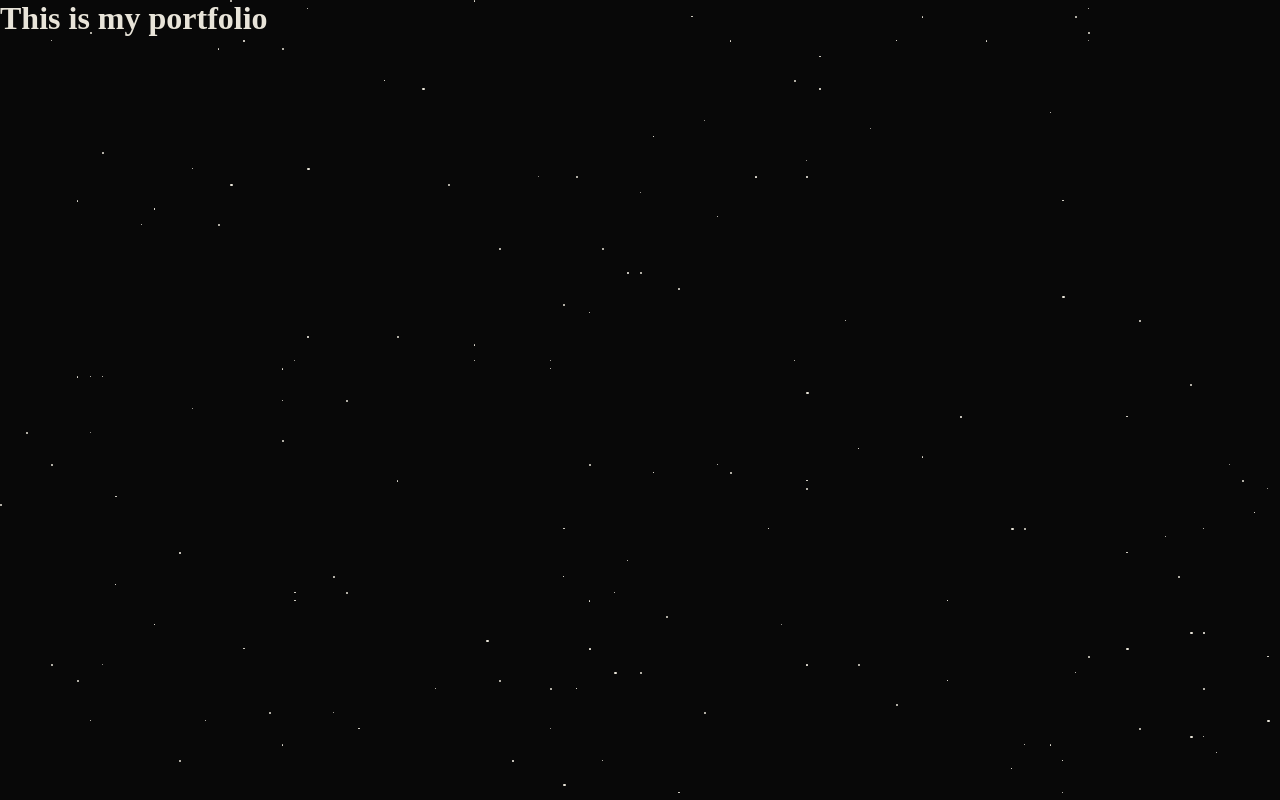
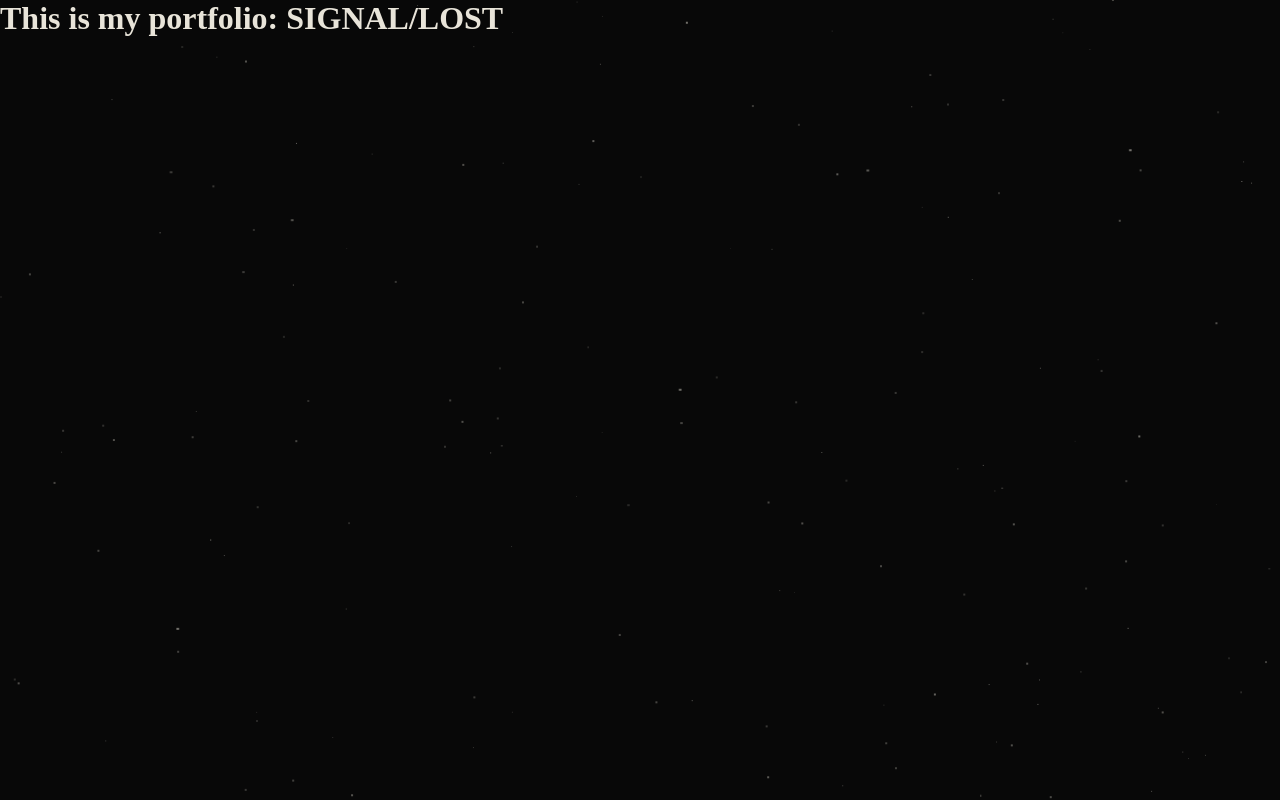
Before and after one commit to benkazadi/Portfolio, a React (Vite) app: page / in a window 1280 px wide. Built offline with nearby package versions, Linux system fonts and the light colour scheme.

Commit message:
Added star drift

```diff
--- a/src/App.jsx
+++ b/src/App.jsx
@@ -13,10 +13,24 @@ function App() {
 
 			//star config
 			const size = Math.random() * 2 + 0.5;
+			const duration = Math.random() * 25 + 15 + 's';
+			const delay = Math.random() * -20 + 's';
+			const dx = (Math.random() - 0.5) * 12 + 'px';
+			const dy = (Math.random() - 0.5) * 12 + 'px';
+			const opA = 0.08 + Math.random() * 0.15;
+			const opB = 0.25 + Math.random() * 0.35;
+
+			star.style.top = `${Math.floor(Math.random() * 100)}%`;
 			star.style.left = `${Math.floor(Math.random() * 100)}%`;
-			star.style.top = `${Math.floor(Math.random() * 100)}%`;
 			star.style.width = `${size}px`;
 			star.style.height = `${size}px`;
+
+			star.style.setProperty('--starDur', duration);
+			star.style.setProperty('--starDel', delay);
+			star.style.setProperty('--dx', dx);
+			star.style.setProperty('--dy', dy);
+			star.style.setProperty('--opacity-a', opA);
+			star.style.setProperty('--opacity-b', opB);
 
 			starField.appendChild(star);
 		}
@@ -26,7 +40,7 @@ function App() {
 		<main>
 			<div ref={starsContainerRef}></div>
 			<div>
-				<h1>This is my portfolio</h1>
+				<h1>This is my portfolio: SIGNAL/LOST</h1>
 			</div>
 		</main>
 	);
--- a/src/styles/globals.css
+++ b/src/styles/globals.css
@@ -19,6 +19,7 @@
 	padding: 0;
 	box-sizing: border-box;
 	color: var(--signal-white);
+	font-family: var(--font-display);
 }
 
 body {
@@ -33,4 +34,21 @@ main {
 	position: absolute;
 	border-radius: 50%;
 	background-color: var(--signal-white);
+	animation: starDrift var(--starDur) ease-in-out infinite;
+	animation-delay: var(--starDel);
 }
+
+@keyframes starDrift {
+	0% {
+		transform: translate(0, 0);
+		opacity: var(--opacity-a);
+	}
+  	50% {
+		transform: translate(var(--dx), var(--dy));
+		opacity: var(--opacity-b);
+	}
+	100% {
+		transform: translate(0, 0);
+		opacity: var(--opacity-a);
+	}
+}
```
